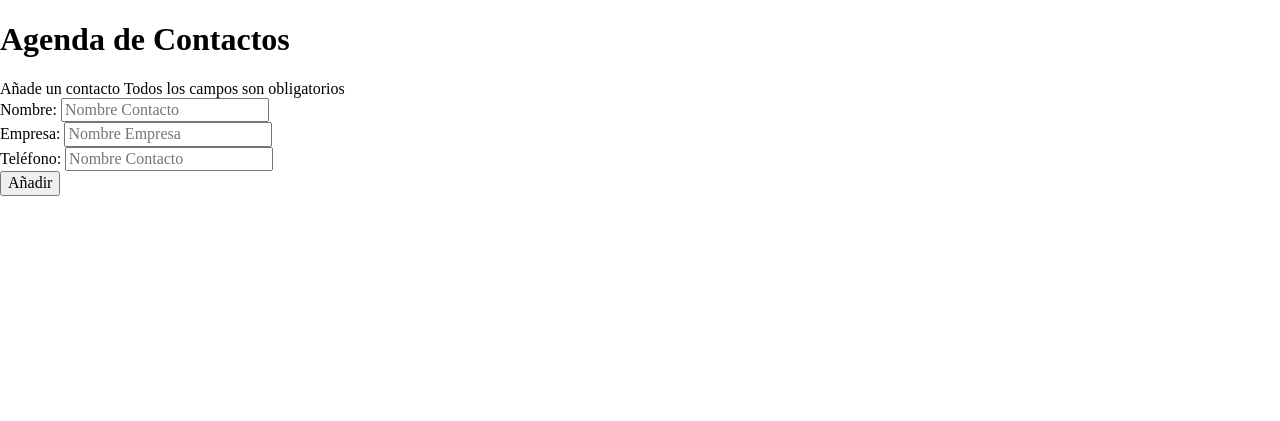
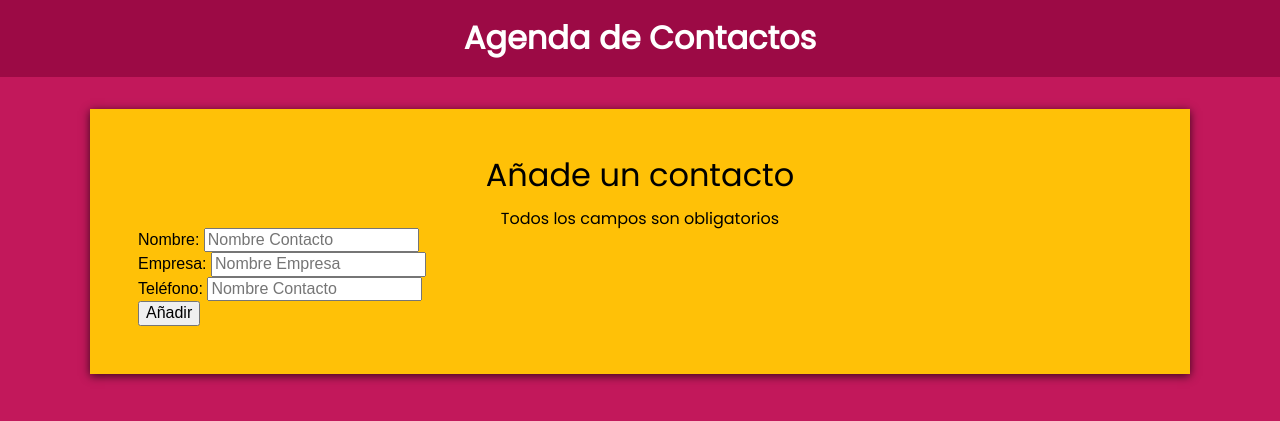
Before and after one commit to Daniel-Fernandez-Guarneros/Agenda_PHP_MySQL_Ajax, a PHP site: page / in a window 1280 px wide. Shown: the top 421 px of the page. Run offline with PHP 8.4, Linux system fonts and the light colour scheme; some libraries are stand-ins or nearby versions.

Commit message:
003 Estilos CSS al Contenedor y barra Superior

```diff
--- a/css/style.css
+++ b/css/style.css
@@ -0,0 +1,64 @@
+
+:root {
+    --primario: #C2185B;
+    --secundario: #FFC107;
+    --primarioOscuro : rgb(156, 10, 69);
+    --fuentePrimaria : 'Arial', Helvetica, sans-serif;
+    --fuenteSecundaria : 'Poppins', sans-serif;
+}
+
+html {
+    box-sizing: border-box;
+}
+*, *:before, *:after {
+    box-sizing: inherit;
+}
+
+body {
+    background-color: var(--primario);
+    font-family: var(--fuentePrimaria);
+}
+.contenedor {
+    max-width: 1100px;
+    margin: 0 auto;
+}
+
+.bg-amarillo {
+    background-color: var(--secundario);
+}
+
+.sombra {
+    -webkit-box-shadow: 0px 2px 9px 0px rgba(0,0,0,0.71);
+    -moz-box-shadow: 0px 2px 9px 0px rgba(0,0,0,0.71);
+    box-shadow: 0px 2px 9px 0px rgba(0,0,0,0.71);
+}
+h1, h2 {
+    font-family: var(--fuenteSecundaria);
+    text-align: center;
+    margin: 0;
+}
+h1 {
+    padding: 20px;
+    color: white;
+}
+
+.contenedor-barra {
+    background-color: var(--primarioOscuro);
+}
+/** formulario **/
+form {
+    padding: 3rem;
+    margin-top: 2rem;
+}
+form legend {
+    font-family: var(--fuenteSecundaria);
+    font-size: 2rem;
+    text-align: center;
+    width: 100%;
+}
+legend span {
+    font-size: 1rem;
+    margin-top: 1rem;
+    clear: both;
+    display: block;
+}
--- a/inc/layout/header.php
+++ b/inc/layout/header.php
@@ -7,6 +7,7 @@
     <title>Agenda de Contactos de Daniel</title>
     <link rel="stylesheet" href="https://necolas.github.io/normalize.css/8.0.0/normalize.css">
     <link rel="stylesheet" href="https://use.fontawesome.com/releases/v5.4.1/css/all.css" integrity="sha384-5sAR7xN1Nv6T6+dT2mhtzEpVJvfS3NScPQTrOxhwjIuvcA67KV2R5Jz6kr4abQsz" crossorigin="anonymous">
+    <link href="https://fonts.googleapis.com/css?family=Poppins" rel="stylesheet">
     <link rel="stylesheet" href="css/style.css">
 </head>
 <body>
```
